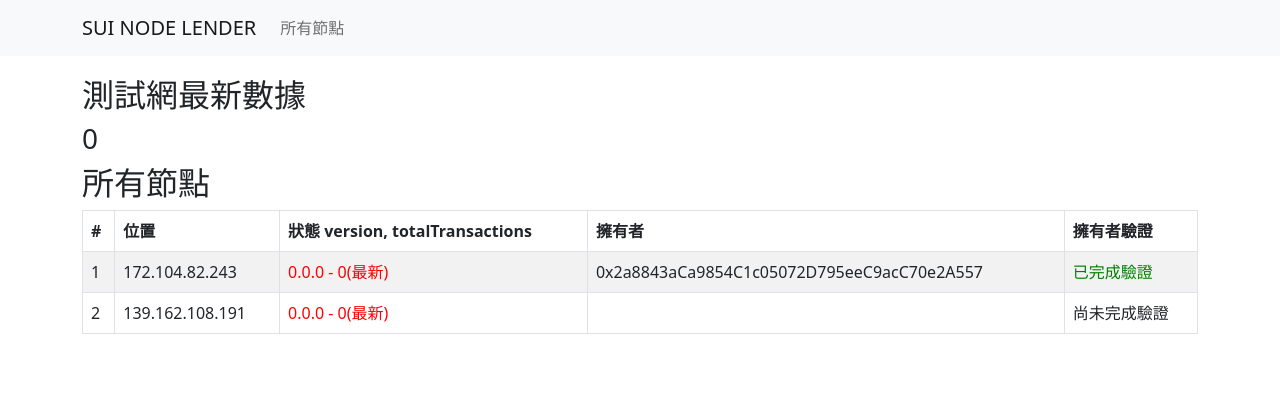
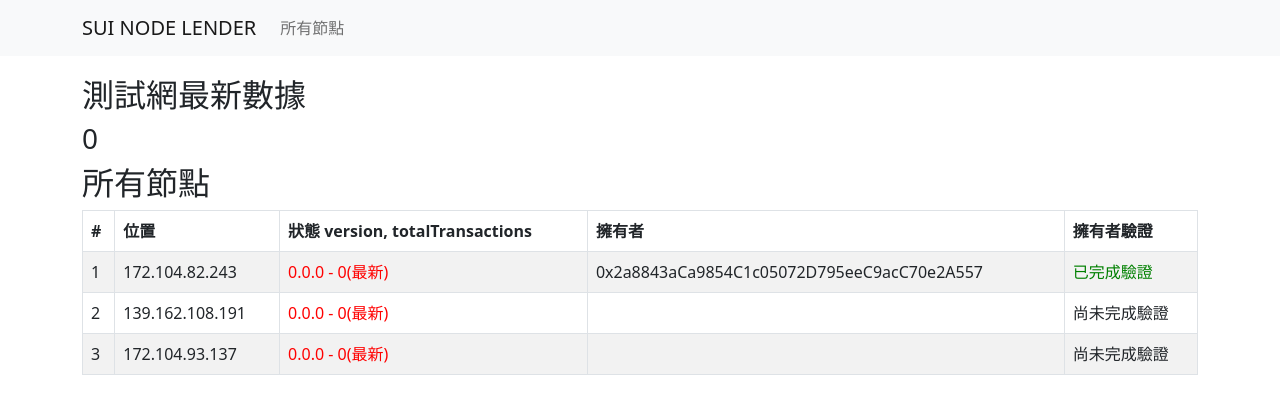
Before and after one commit to madeinfree/sui-node-lander, a Next.js app: page / in a window 1280 px wide. Shown: the top 414 px of the page. Built offline with nearby package versions, Linux system fonts and the light colour scheme; no server answers.

Commit message:
build: add one node
* add one node

```diff
--- a/pages/index.js
+++ b/pages/index.js
@@ -24,6 +24,15 @@
     {
       owner: '',
       ip: '139.162.108.191',
+      version: '0.0.0',
+      totalTransactions: 0,
+      last: false,
+      isUpdated: false,
+      isOwnerVerify: false,
+    },
+    {
+      owner: '',
+      ip: '172.104.93.137',
       version: '0.0.0',
       totalTransactions: 0,
       last: false,
```
